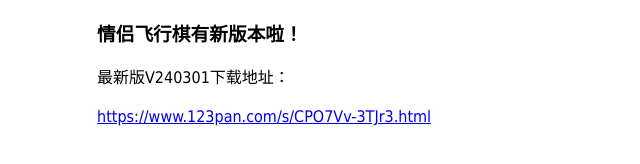
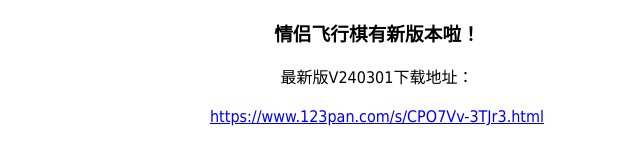
Before and after one commit to rjyi/rjyi.github.io, a plain HTML site: page fxq/index.html in a window 1280 px wide. Shown: the whole page, without its empty margins (263-903 px from the left). Drawn offline with Linux system fonts and the light colour scheme.

Commit message:
优化飞行棋更新页

```diff
--- a/fxq/index.html
+++ b/fxq/index.html
@@ -5,16 +5,40 @@
     <title>情侣飞行棋更新</title>
     <style>
         body {
-        width: 35em;
-        margin: 0 auto;
             font-family: Tahoma, Verdana, Arial, sans-serif;
+            padding: 0;
+            margin: 0;
+            display: flex;
+            justify-content: center;
+        }
+
+        .container {
+            max-width: 35em;
+            width: 100%;
+            padding: 0 1em;
+        }
+
+        h3 {
+            text-align: center;
+        }
+
+        p {
+            text-align: center;
+        }
+
+        @media screen and (max-width: 767px) {
+            .container {
+                max-width: none;
+            }
         }
     </style>
 </head>
 <body>
+<div class="container">
     <h3>情侣飞行棋有新版本啦！</h3>
 
     <p>最新版V240301下载地址：<br/><br/>
-<a href="https://www.123pan.com/s/CPO7Vv-3TJr3.html">https://www.123pan.com/s/CPO7Vv-3TJr3.html</a>
+        <a href="https://www.123pan.com/s/CPO7Vv-3TJr3.html">https://www.123pan.com/s/CPO7Vv-3TJr3.html</a></p>
+</div>
 </body>
 </html>
```
Also changed, not shown: fxq/index1.html (+27 -3 lines). Lines whose indentation alone changed are shown as unchanged.
